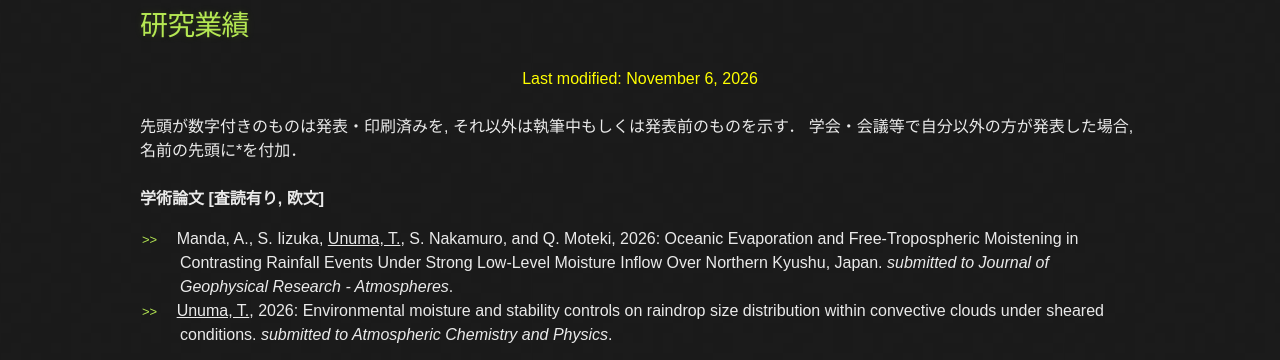
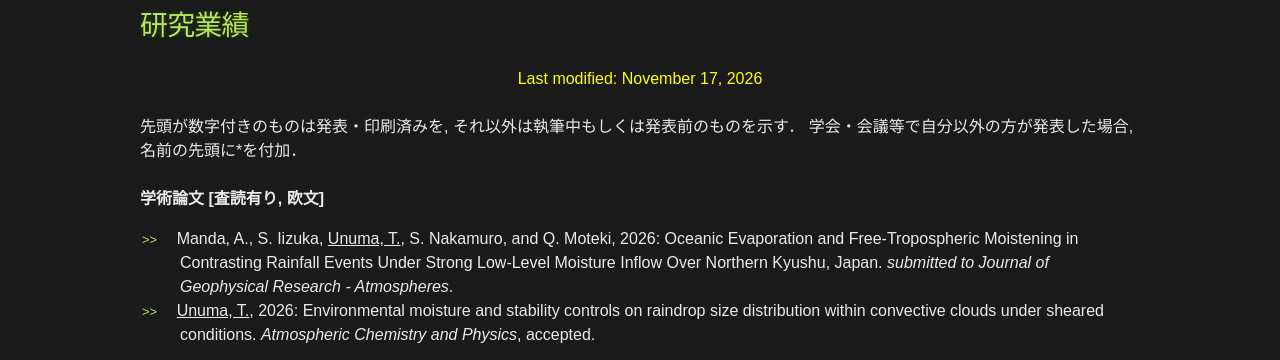
Before and after one commit to TakashiUNUMA/Takashiunuma.github.io, a plain HTML site: page publist.html in a window 1280 px wide. Shown: the part 168-528 px from the top of the page. Drawn offline with Linux system fonts and the light colour scheme.

Commit message:
Updated publist.html

```diff
--- a/publist.html
+++ b/publist.html
@@ -35,7 +35,7 @@
 
 <center>
 <font color="#ffff00">
-Last modified: November 6, 2026
+Last modified: November 17, 2026
 </font>
 </center>
 
@@ -58,7 +58,11 @@ Oceanic Evaporation and Free-Tropospheric Moistening in Contrasting Rainfall Eve
 <li>
 <u>Unuma, T.</u>, 2026:
 Environmental moisture and stability controls on raindrop size distribution within convective clouds under sheared conditions.
-<i>submitted to Atmospheric Chemistry and Physics</i>.
+<i>Atmospheric Chemistry and Physics</i>, accepted.
+<!--
+doi:<a href="https://doi.org/10.5194/acp-" target="_blank">10.5194/acp-</a>.
+<a href="./blog/202?/??/??/" target="_blank">日本語解説記事</a>
+-->
 </li>
 </ul>
 
```
